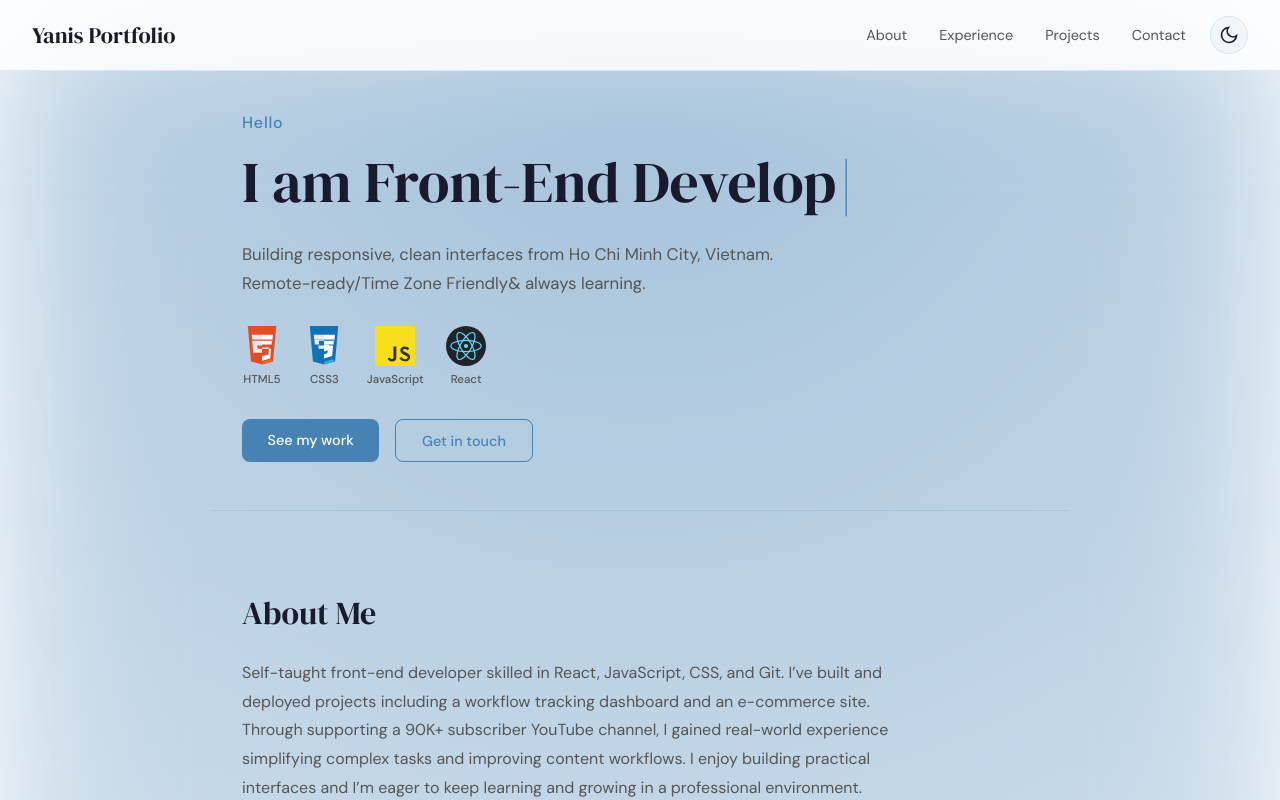
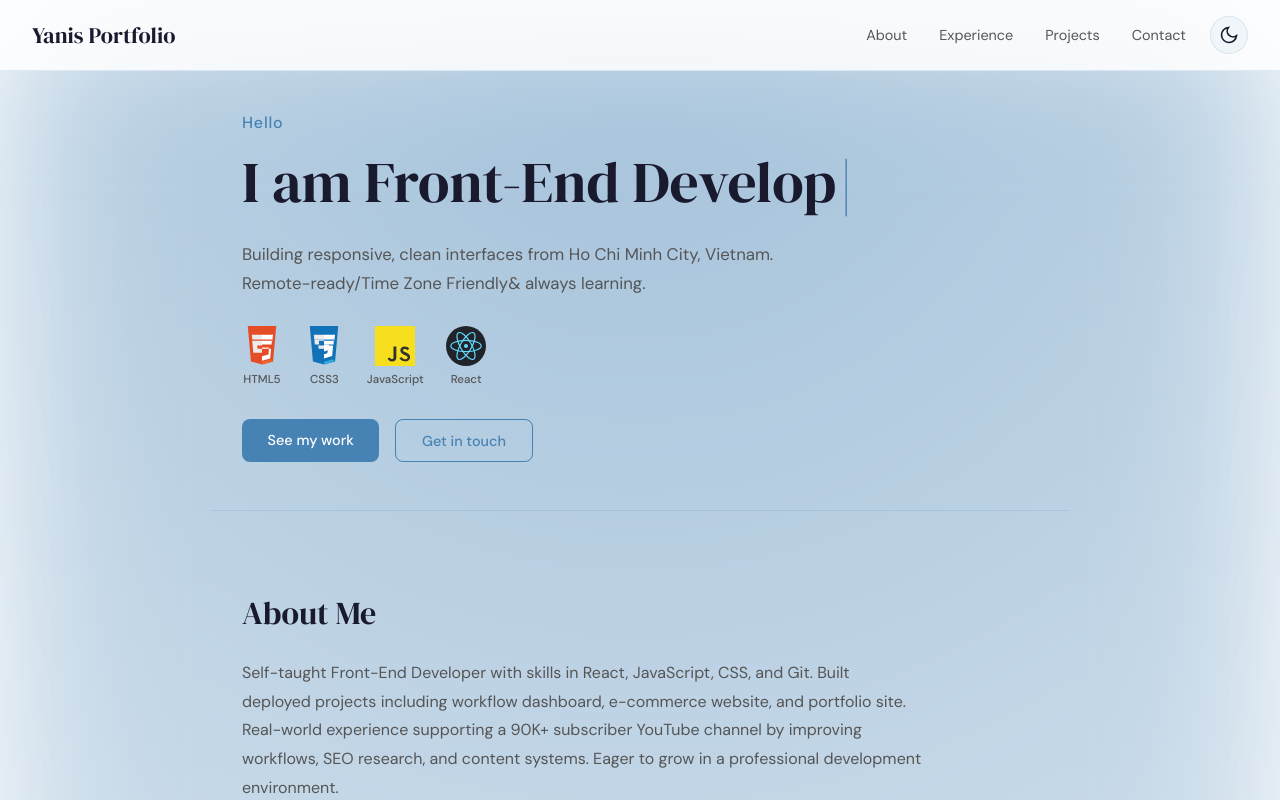
Before and after one commit to yz2k3/Portfolio, a React app: page / in a window 1280 px wide. Shown: the top 800 px of the page. Built offline with nearby package versions, Linux system fonts and the light colour scheme; the HTML template or start-up script is replaced by a standard one.

Commit message:
style: changing text

```diff
--- a/src/components/Summary.jsx
+++ b/src/components/Summary.jsx
@@ -18,11 +18,10 @@ export default function Summary() {
             <FadeSection>
                 <h2 className="section-title">About Me</h2>
                 <p className="section-text">
-                    Self-taught front-end developer skilled in React, JavaScript, CSS, and Git.
-                    I’ve built and deployed projects including a workflow tracking dashboard and an e-commerce site.
-                    Through supporting a 90K+ subscriber YouTube channel, I gained real-world experience simplifying complex tasks and improving content workflows.
-                    I enjoy building practical interfaces and
-                    I’m eager to keep learning and growing in a professional environment.
+                    Self-taught Front-End Developer with skills in React, JavaScript, CSS, and Git.
+                    Built deployed projects including workflow dashboard, e-commerce website, and portfolio site.
+                    Real-world experience supporting a 90K+ subscriber YouTube channel by improving workflows, SEO research, and content systems.
+                    Eager to grow in a professional development environment.
                 </p>
                 <div className="skills-grid">
                     {skills.map((s) => (
```
